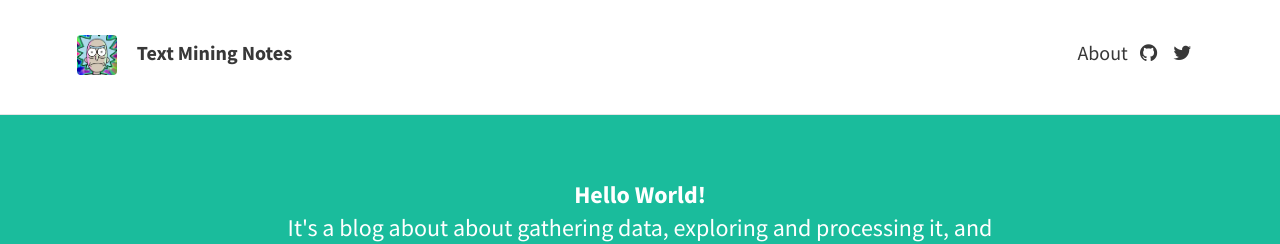
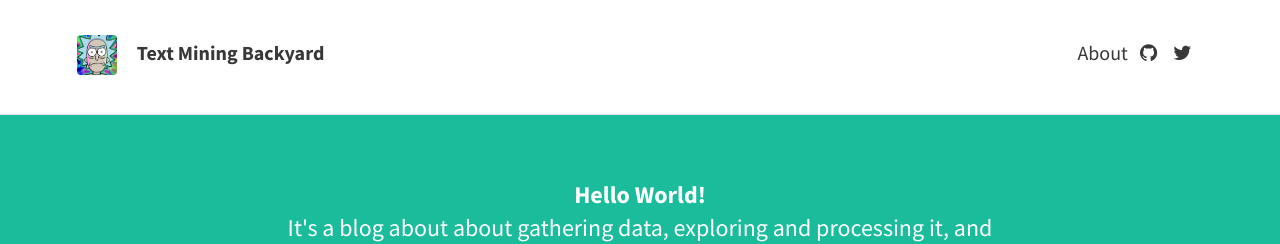
Before and after one commit to rustyonrampage/rustyonrampage.github.io, a Jekyll site: the page built from index.html, in a window 1280 px wide. Shown: the top 244 px of the page. Built offline with Jekyll 4.4.1, drawn with Linux system fonts in a browser that asks for light colours; nearby versions of some CDN libraries; the list of posts is cut into pages by our own code.

Commit message:
Official name

```diff
--- a/_config.yml
+++ b/_config.yml
@@ -5,7 +5,7 @@ baseurl: ""
 # THEME-SPECIFIC CONFIGURATION
 theme_settings:
   # Meta
-  title: Text Mining Notes
+  title: Text Mining Backyard
   avatar: assets/img/rickavatar.png
   favicon: assets/favicon.ico
   gravatar: # Email MD5 hash
```
